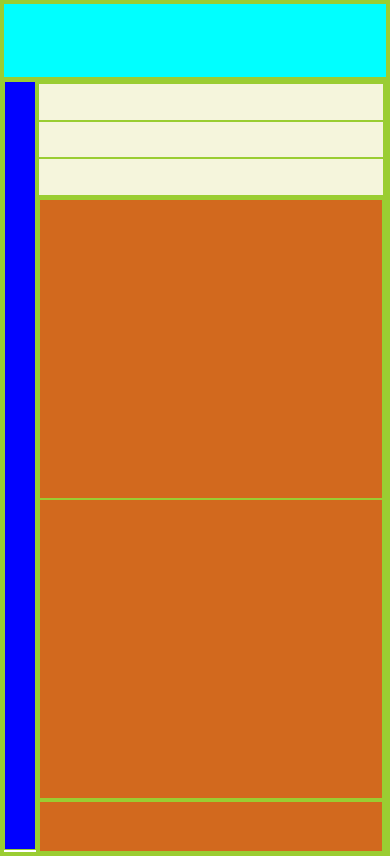
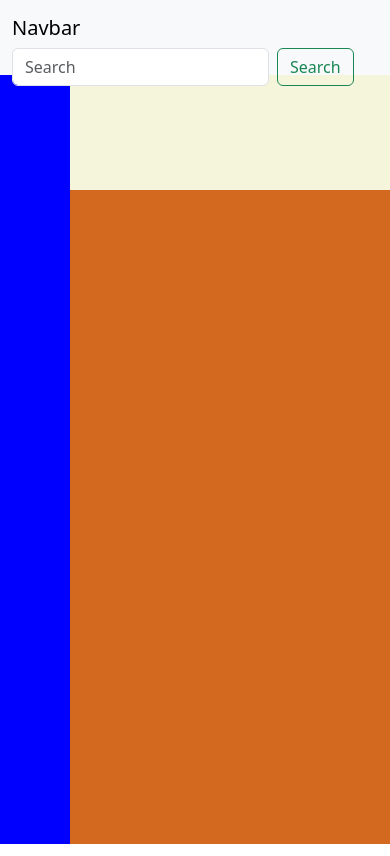
Before and after one commit to f-dib/html-css-bootstrap-dashboard, a plain HTML site: page index.html in a window 390 px wide. Drawn offline with nearby package versions, Linux system fonts and the light colour scheme.

Commit message:
fixed responsive and refactoring html

```diff
--- a/css/style.css
+++ b/css/style.css
@@ -6,12 +6,15 @@ nav {
     background-color: aqua;
 }
 
-aside {
+.ms_aside {
+    width: 70px;
     height: calc(100vh - 75px);
     background-color: blue;
 }
 
 .ms_scroll{
+    width: calc(100vw - 70px);
+
     overflow-y: auto;
 }
 
@@ -25,12 +28,22 @@ aside {
 }
 
 .ms_card {
-    height: 300px;
+    height: 322px;
 
     background-color: chocolate;
 }
 
 
 * {
-    border: .1px solid yellowgreen;
+    /* border: .1px solid yellowgreen; */
 }
+
+@media screen and (min-width: 992px){
+    .ms_aside {
+        width: 150px;
+    }
+
+    .ms_scroll{
+        width: calc(100vw - 150px);
+    }
+}
--- a/index.html
+++ b/index.html
@@ -24,7 +24,15 @@
     <header class="container-fluid">
 
         <nav class="row">
-
+            <nav class="navbar bg-body-tertiary">
+                <div class="container-fluid">
+                  <a class="navbar-brand">Navbar</a>
+                  <form class="d-flex" role="search">
+                    <input class="form-control me-2 flex-grow-1" type="search" placeholder="Search" aria-label="Search">
+                    <button class="btn btn-outline-success" type="submit">Search</button>
+                  </form>
+                </div>
+              </nav>
         </nav>
 
     </header>
@@ -34,11 +42,15 @@
 
         <section class="row">
 
-            <aside class="col-1">
+            <aside class="d-flex flex-column ms_aside p-0">
+
+                <div>
+
+                </div>
 
             </aside>
 
-            <section class="col-11 ms_scroll">
+            <section class="d-flex flex-column ms_scroll">
 
                 <!-- blue section -->
                 <div class="ms_blue row">
```
